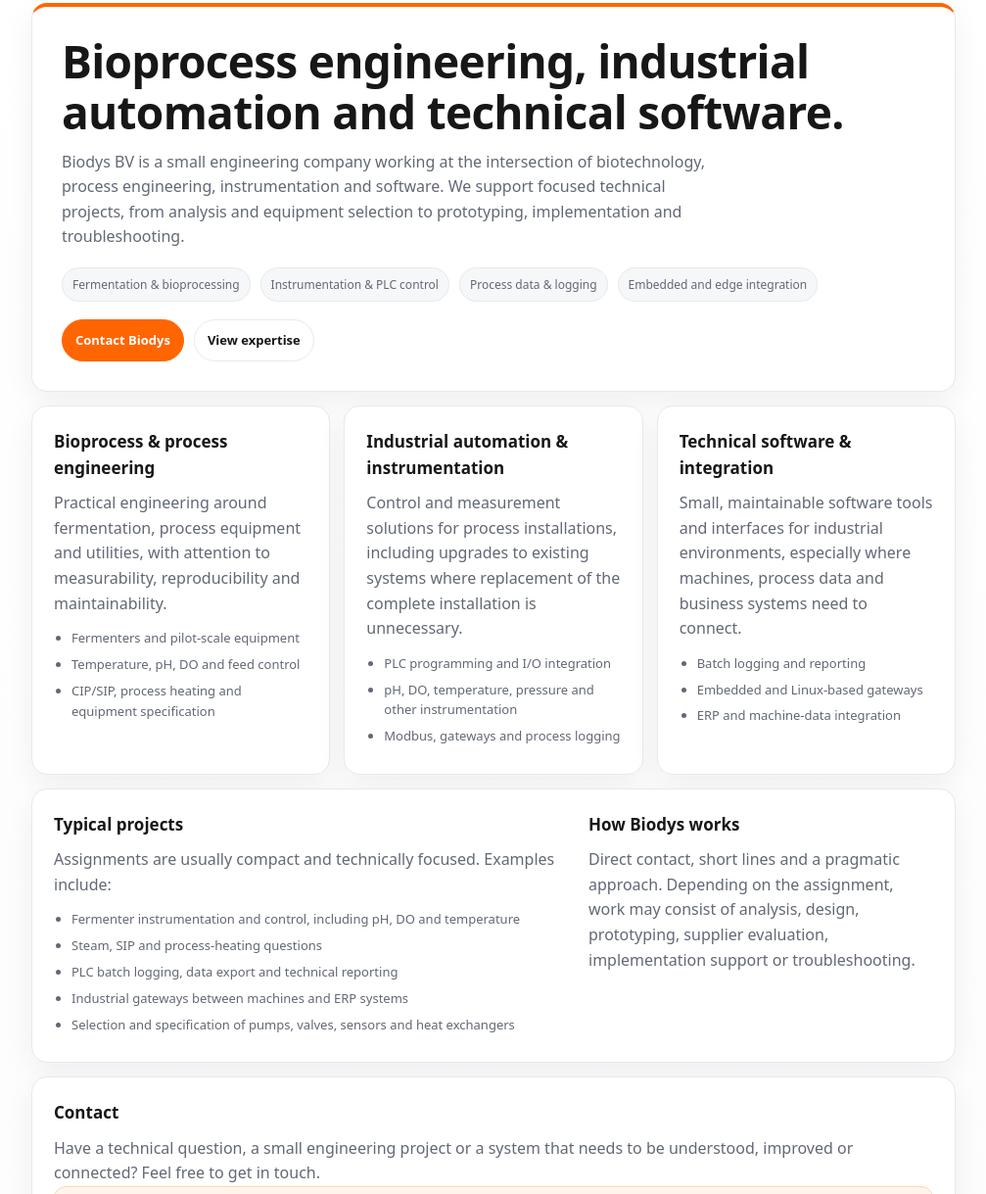
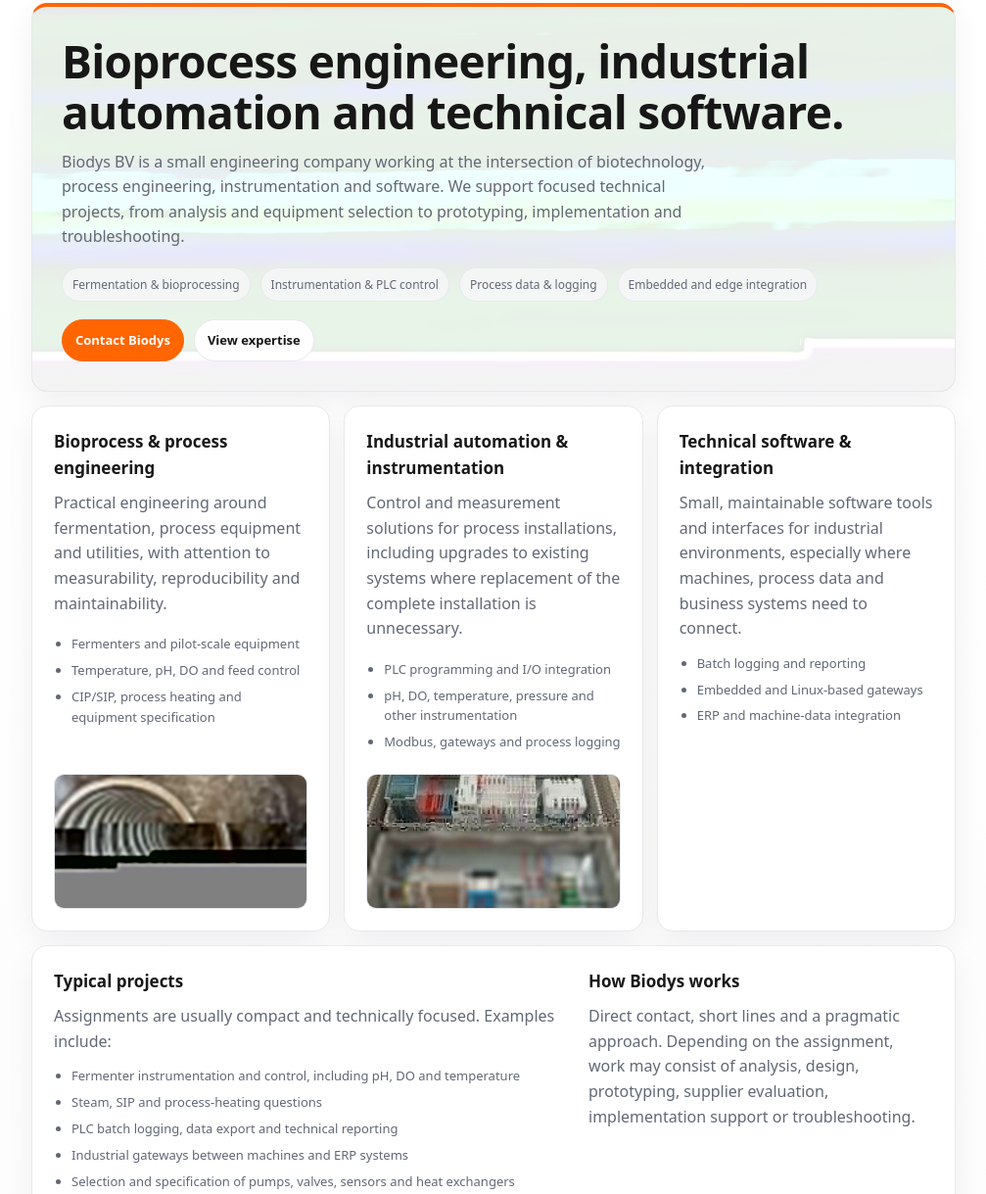
Before and after one commit to dimgeo/biodys.github.io, a plain HTML site: page en/index.html in a window 1280 px wide. Shown: the part 150-1369 px from the top of the page at 98% size, without its empty margins (136-1143 px from the left). Drawn offline with Linux system fonts and the light colour scheme.

Commit message:
Add subtle imagery to English homepage

```diff
--- a/en/index.html
+++ b/en/index.html
@@ -69,30 +69,41 @@
       padding:30px;
       margin-top:8px;
       border-top:4px solid var(--accent);
+      background:
+        linear-gradient(rgba(255,255,255,.91),rgba(255,255,255,.91)),
+        url("../assets/fermenter-background.jpg") center 46%/cover no-repeat;
     }
     .hero h1{margin:0 0 12px;font-size:clamp(30px,5vw,46px);line-height:1.12;letter-spacing:-.7px}
     .hero p{margin:0;color:var(--muted);max-width:72ch}
     .tags{display:flex;gap:10px;flex-wrap:wrap;margin-top:18px}
     .tag{
       font-size:12px;padding:7px 10px;border-radius:999px;
-      border:1px solid var(--line);background:var(--soft);color:var(--muted)
+      border:1px solid var(--line);background:rgba(246,247,249,.88);color:var(--muted)
     }
     .cta{display:flex;gap:10px;flex-wrap:wrap;margin-top:18px}
     .btn{
       display:inline-flex;align-items:center;justify-content:center;
       padding:10px 13px;border-radius:999px;border:1px solid var(--line);
-      color:var(--text);font-size:13px;background:#fff;font-weight:600
+      color:var(--text);font-size:13px;background:rgba(255,255,255,.94);font-weight:600
     }
     .btn:hover{background:var(--soft);text-decoration:none}
     .btn.primary{border-color:var(--accent);background:var(--accent);color:#fff}
     .btn.primary:hover{background:#e95d00}
     .grid{display:grid;grid-template-columns:repeat(12,1fr);gap:14px;margin-top:14px}
     .card{grid-column:span 4;padding:var(--pad)}
+    .card.with-image{display:flex;flex-direction:column}
     .card.wide{grid-column:span 12}
     .card h2{margin:0 0 10px;font-size:17px}
     .card p{margin:0;color:var(--muted)}
     .card ul{margin:12px 0 0;padding-left:18px;color:var(--muted)}
+    .card.with-image ul{margin-bottom:16px}
     .card li{margin:6px 0}
+    .card-image{
+      display:block;width:100%;height:138px;object-fit:cover;
+      margin-top:auto;border-radius:10px;border:1px solid var(--line);
+    }
+    .card-image.process{object-position:center 60%}
+    .card-image.automation{object-position:center 47%}
     .small{font-size:13px}
     .split{display:grid;grid-template-columns:1.2fr .8fr;gap:18px;align-items:start}
     .contactline{
@@ -111,12 +122,14 @@
       .header-actions{justify-content:flex-start}
       nav{justify-content:flex-start}
       .brand-logo{width:150px}
+      .card-image{height:170px}
     }
     @media(max-width:560px){
       .brand{align-items:flex-start;flex-direction:column;gap:8px}
       .header-actions{align-items:flex-start;flex-direction:column;gap:4px}
       .hero{padding:22px}
       .card{padding:20px}
+      .card-image{height:150px}
     }
   </style>
 </head>
@@ -160,7 +173,7 @@
     </section>
 
     <section class="grid" id="work" aria-label="What we do">
-      <div class="card">
+      <div class="card with-image">
         <h2>Bioprocess &amp; process engineering</h2>
         <p>
           Practical engineering around fermentation, process equipment and utilities,
@@ -171,9 +184,10 @@
           <li>Temperature, pH, DO and feed control</li>
           <li>CIP/SIP, process heating and equipment specification</li>
         </ul>
+        <img class="card-image process" src="../assets/bioprocess-detail.jpg" alt="Process vessel with internal heat exchanger" loading="lazy" />
       </div>
 
-      <div class="card">
+      <div class="card with-image">
         <h2>Industrial automation &amp; instrumentation</h2>
         <p>
           Control and measurement solutions for process installations, including upgrades
@@ -184,6 +198,7 @@
           <li>pH, DO, temperature, pressure and other instrumentation</li>
           <li>Modbus, gateways and process logging</li>
         </ul>
+        <img class="card-image automation" src="../assets/automation-panel.jpg" alt="Control panel with WAGO I/O and industrial components" loading="lazy" />
       </div>
 
       <div class="card">
```
